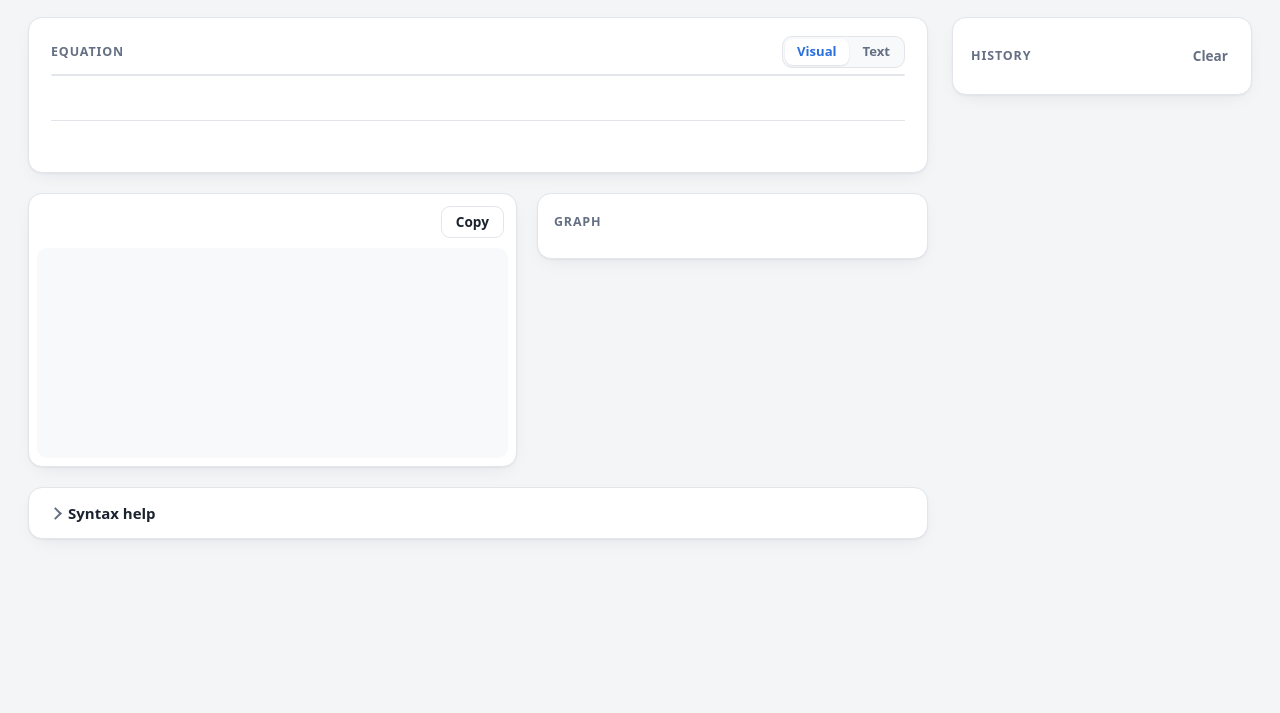
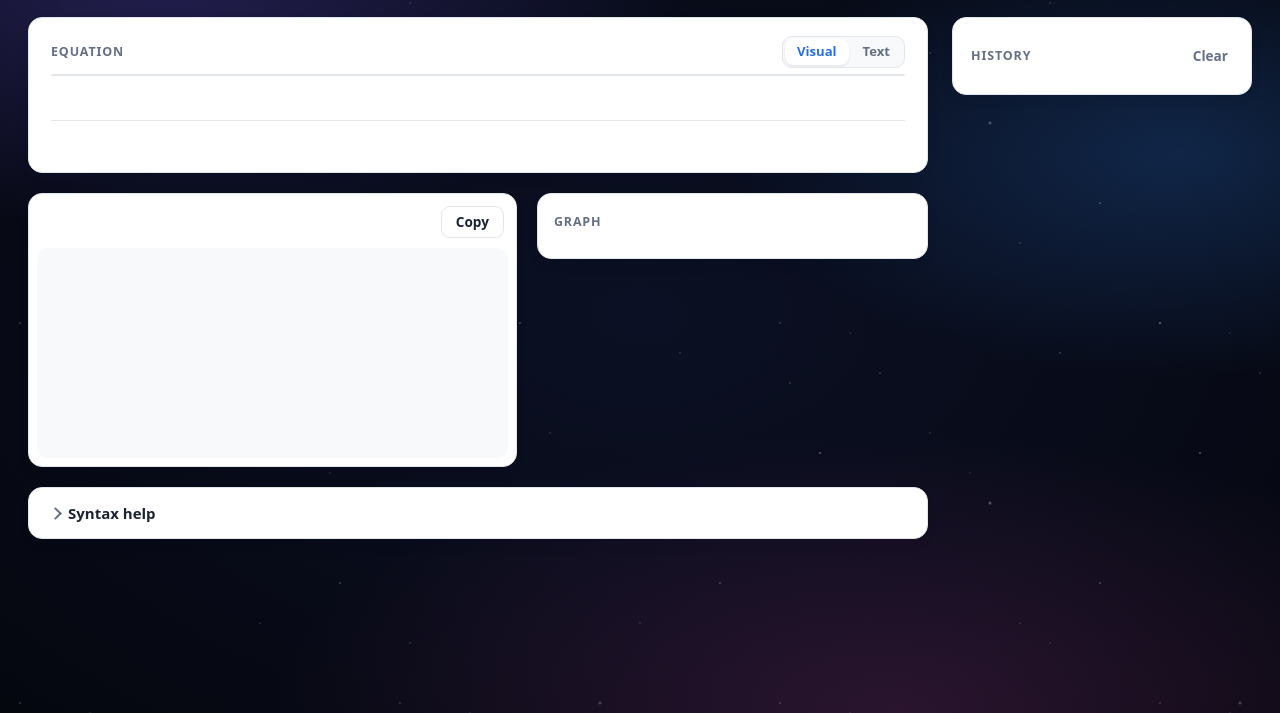
Before and after one commit to ABradwell/quick-equation-generator, a website: page public/index.html in a window 1280 px wide. Shown: the part 87-800 px from the top of the page. Drawn offline with Linux system fonts and the light colour scheme.

Commit message:
Add space-style background
Fixed nebula glow and two twinkling star layers in pure CSS. Header text
is light in both themes since it sits on the dark scene. Twinkle respects
prefers-reduced-motion.

Co-Authored-By: Claude Opus 5.5 <noreply@anthropic.com>

```diff
--- a/public/style.css
+++ b/public/style.css
@@ -67,10 +67,84 @@ html {
 
 body {
   margin: 0;
-  background: var(--bg);
+  background: #05070f;
   color: var(--text);
   font: 15px/1.5 var(--ui-font);
   -webkit-font-smoothing: antialiased;
+}
+
+/* ------------------------------------------------------------- space scene */
+
+/* Fixed layers behind the app: nebula glow, then two star fields that twinkle
+   out of phase. Pure CSS, no images. */
+body::before,
+body::after {
+  content: '';
+  position: fixed;
+  inset: 0;
+  z-index: -1;
+  pointer-events: none;
+}
+
+body::before {
+  background:
+    radial-gradient(ellipse 60% 45% at 12% 8%, rgb(88 70 190 / 0.35), transparent 70%),
+    radial-gradient(ellipse 50% 40% at 92% 30%, rgb(40 110 200 / 0.28), transparent 70%),
+    radial-gradient(ellipse 70% 50% at 70% 100%, rgb(170 60 140 / 0.22), transparent 70%),
+    radial-gradient(ellipse at 50% 50%, #0b1024 0%, #05070f 100%);
+}
+
+body::after {
+  background-image:
+    radial-gradient(1px 1px at 20px 30px, #fff, transparent),
+    radial-gradient(1px 1px at 120px 80px, rgb(255 255 255 / 0.8), transparent),
+    radial-gradient(1.5px 1.5px at 60px 160px, #fff, transparent),
+    radial-gradient(1px 1px at 170px 140px, rgb(200 220 255 / 0.9), transparent),
+    radial-gradient(1px 1px at 90px 40px, rgb(255 255 255 / 0.6), transparent),
+    radial-gradient(2px 2px at 230px 210px, rgb(255 240 220 / 0.9), transparent),
+    radial-gradient(1px 1px at 300px 60px, #fff, transparent),
+    radial-gradient(1.5px 1.5px at 340px 290px, rgb(190 210 255 / 0.85), transparent),
+    radial-gradient(1px 1px at 260px 330px, rgb(255 255 255 / 0.7), transparent);
+  background-size: 380px 380px;
+  animation: twinkle 6s ease-in-out infinite alternate;
+}
+
+.app::before {
+  content: '';
+  position: fixed;
+  inset: 0;
+  z-index: -1;
+  pointer-events: none;
+  background-image:
+    radial-gradient(1px 1px at 40px 200px, #fff, transparent),
+    radial-gradient(1px 1px at 410px 90px, rgb(255 255 255 / 0.75), transparent),
+    radial-gradient(1.5px 1.5px at 520px 410px, rgb(210 225 255 / 0.9), transparent),
+    radial-gradient(1px 1px at 150px 470px, #fff, transparent),
+    radial-gradient(2px 2px at 600px 150px, rgb(255 235 215 / 0.85), transparent),
+    radial-gradient(1px 1px at 330px 560px, rgb(255 255 255 / 0.6), transparent);
+  background-size: 640px 640px;
+  animation: twinkle 9s ease-in-out -4s infinite alternate;
+}
+
+@keyframes twinkle {
+  from {
+    opacity: 1;
+  }
+  to {
+    opacity: 0.45;
+  }
+}
+
+@media (prefers-reduced-motion: reduce) {
+  body::after,
+  .app::before {
+    animation: none;
+  }
+}
+
+/* The header sits directly on the dark scene in both themes. */
+.top .brand p {
+  color: #aab3c5;
 }
 
 button,
@@ -101,6 +175,7 @@ input {
 
 .top {
   grid-area: top;
+  color: #eef1f8;
 }
 .main {
   grid-area: main;
```
